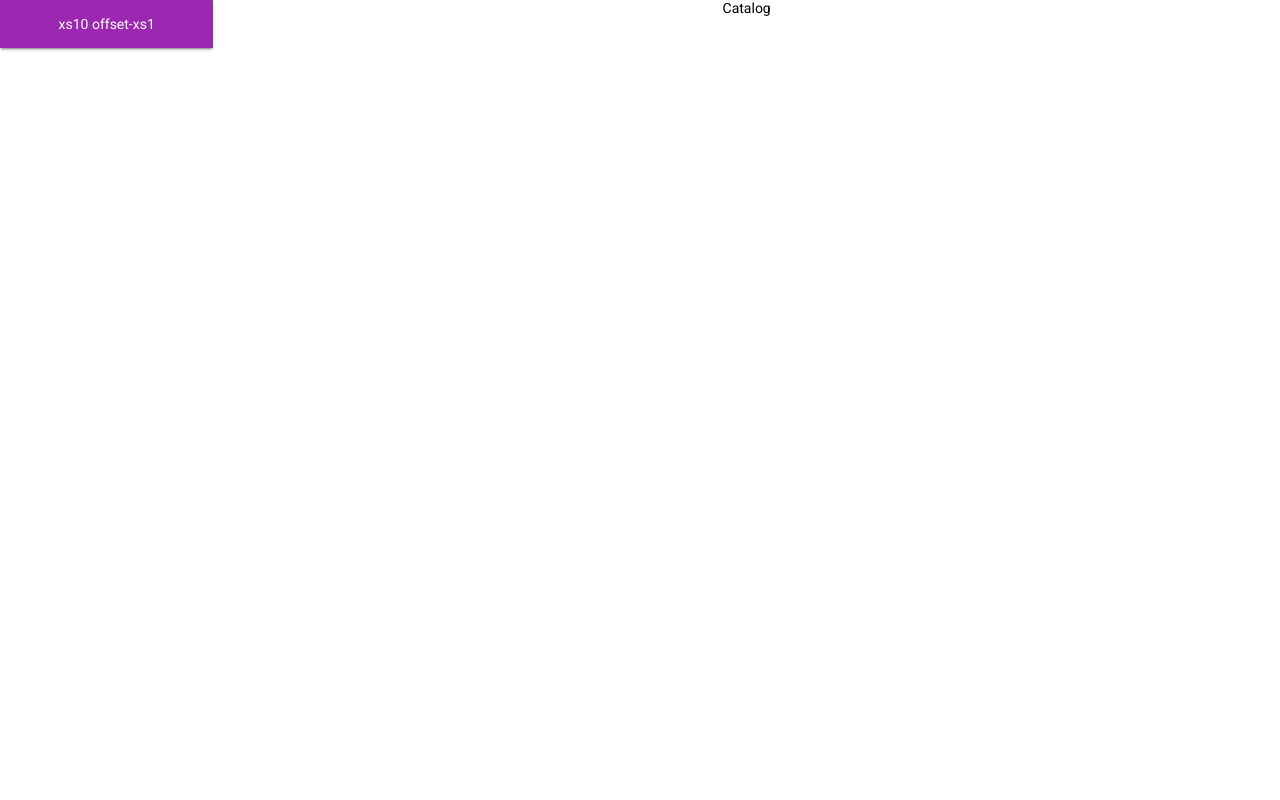
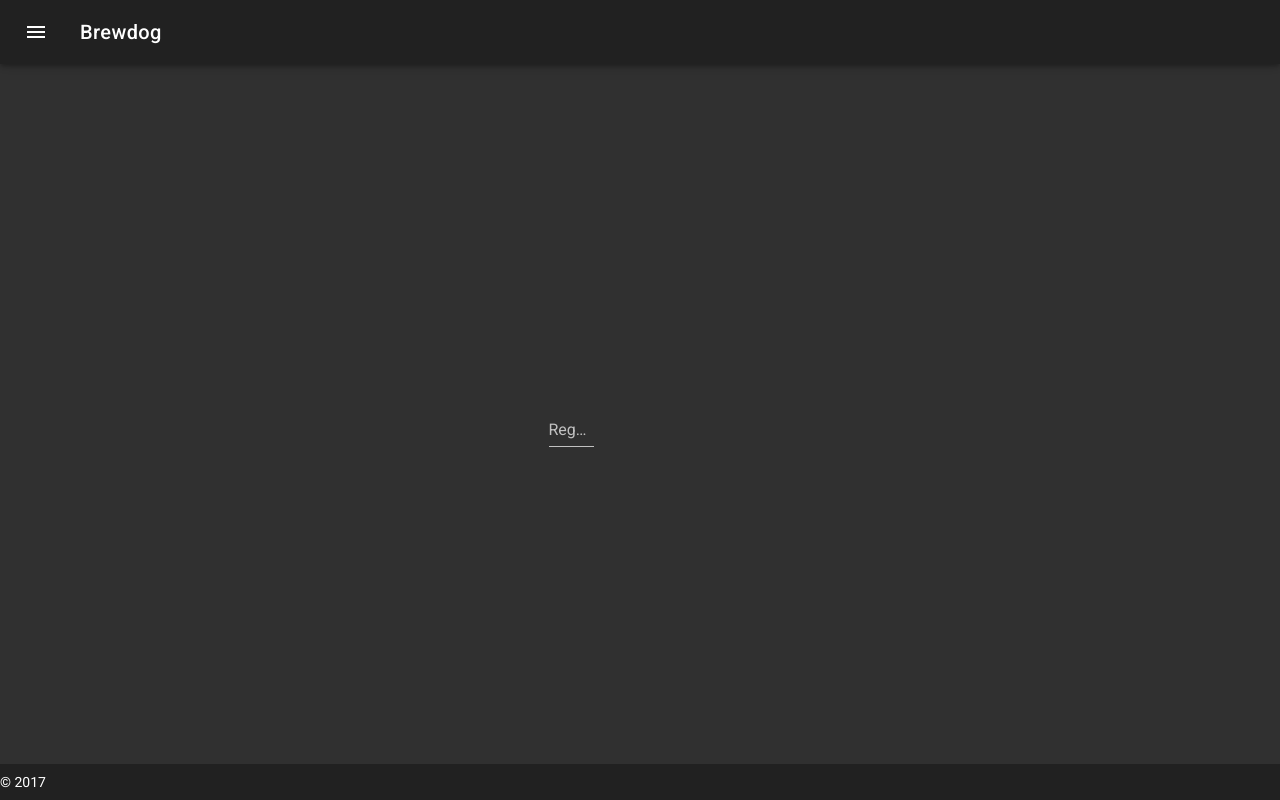
Before and after one commit to Amondt/Brewdog-catalog-project, a Vue app in the folder front/: page / in a window 1280 px wide. Built offline with nearby package versions, Linux system fonts and the light colour scheme.

Commit message:
search area

```diff
--- a/front/src/App.vue
+++ b/front/src/App.vue
@@ -1,25 +1,31 @@
 <template>
     <div id="app">
-        <v-container fluid fill-height pa-0>
-            <v-layout row>
-                <v-flex xs2>
-                    <MenuLeft />
-                </v-flex>
-                <v-flex>
-                    <router-view :key="1"/>
-                </v-flex>
-            </v-layout>
-        </v-container>
+        <v-app id="inspire" dark>
+
+            <Drawer ref="drawer"/>
+
+            <Toolbar @toggleDrawer="$refs.drawer.toggleDrawer()"/>
+
+            <Views />
+
+            <Vfooter />
+        </v-app>
     </div>
 </template>
 
 <script>
-import MenuLeft from './menu/MenuLeft.vue'
+import Drawer from '@/menu/Drawer'
+import Toolbar from '@/header/Toolbar'
+import Views from '@/views/Views'
+import Vfooter from '@/footer/Vfooter'
 
 export default {
     name: 'app',
     components: {
-        MenuLeft
+        Drawer,
+        Toolbar,
+        Views,
+        Vfooter
     }
 }
 </script>
--- /dev/null
+++ b/front/src/components/SearchArea.vue
@@ -0,0 +1,22 @@
+<template>
+    <v-container>
+        <v-layout row wrap>
+            <v-flex xs12 sm6 md3>
+                <v-text-field label="Regular">
+
+                </v-text-field>
+            </v-flex>
+        </v-layout>
+    </v-container>
+</template>
+
+<script>
+export default {
+    name: 'searchArea'
+
+}
+</script>
+
+<style scoped>
+
+</style>
--- /dev/null
+++ b/front/src/footer/Vfooter.vue
@@ -0,0 +1,15 @@
+<template>
+    <v-footer fixed>
+        <span>&copy; 2017</span>
+    </v-footer>
+</template>
+
+<script>
+export default {
+    name: 'vfooter'
+}
+</script>
+
+<style>
+
+</style>
--- /dev/null
+++ b/front/src/header/Toolbar.vue
@@ -0,0 +1,16 @@
+<template>
+    <v-toolbar app fixed clipped-left>
+        <v-toolbar-side-icon @click.stop="$emit('toggleDrawer')"></v-toolbar-side-icon>
+        <v-toolbar-title>Brewdog</v-toolbar-title>
+    </v-toolbar>
+</template>
+
+<script>
+export default {
+    name: 'toolbar'
+}
+</script>
+
+<style>
+
+</style>
--- /dev/null
+++ b/front/src/menu/Drawer.vue
@@ -0,0 +1,59 @@
+<template>
+    <v-navigation-drawer hide-overlay clipped fixed v-model="drawer" :mini-variant="mini" app>
+
+        <v-list class="mt-1">
+            <v-list-tile v-if="mini" @click.stop="mini = !mini">
+                <v-list-tile-action>
+                    <v-icon>chevron_right</v-icon>
+                </v-list-tile-action>
+            </v-list-tile>
+
+            <v-list-tile v-else>
+                <v-layout justify-end>
+                    <v-flex shrink>
+                        <v-btn flat @click.stop="mini = !mini">
+                            <v-icon >chevron_left</v-icon>
+                            <span>clip</span>
+                        </v-btn>
+                    </v-flex>
+                </v-layout>
+            </v-list-tile>
+        </v-list>
+
+        <v-list>
+            <v-list-tile v-for="item in menu" :key="item.name" router :to="item.path" @click.stop="toggleDrawer">
+                <v-list-tile-action>
+                    <v-icon>{{ item.icon }}</v-icon>
+                </v-list-tile-action>
+                <v-list-tile-content>
+                    <v-list-tile-title>{{ item.name }}</v-list-tile-title>
+                </v-list-tile-content>
+            </v-list-tile>
+        </v-list>
+    </v-navigation-drawer>
+</template>
+
+<script>
+export default {
+    name: 'drawer',
+    data () {
+        return {
+            drawer: false,
+            mini: false,
+            menu: [
+                { name: 'Catalog', icon: 'search', path: '/catalog' },
+                { name: 'About', icon: 'weekend', path: '/about' }
+            ]
+        }
+    },
+    methods: {
+        toggleDrawer () {
+            this.drawer = !this.drawer
+        }
+    }
+}
+</script>
+
+<style scoped>
+
+</style>
--- a/front/src/menu/MenuLeft.vue
+++ /dev/null
@@ -1,21 +0,0 @@
-<template>
-    <div id="main">
-        <v-card dark color="purple">
-            <v-card-text>xs10 offset-xs1</v-card-text>
-        </v-card>
-    </div>
-</template>
-
-<script>
-export default {
-    name: 'menuLeft'
-
-}
-</script>
-
-<style scoped>
-#main {
-    background: #666;
-    color: #fefefe;
-}
-</style>
--- a/front/src/views/Catalog.vue
+++ b/front/src/views/Catalog.vue
@@ -1,12 +1,17 @@
 <template>
     <div>
-        Catalog
+        <SearchArea />
     </div>
 </template>
 
 <script>
+import SearchArea from '../components/SearchArea'
+
 export default {
-    name: 'catalog'
+    name: 'catalog',
+    components: {
+        SearchArea
+    }
 
 }
 </script>
--- /dev/null
+++ b/front/src/views/Views.vue
@@ -0,0 +1,22 @@
+<template>
+    <v-content>
+        <v-container fluid fill-height>
+            <v-layout justify-center align-center>
+                <v-flex shrink>
+                    <router-view key="routerView"/>
+                </v-flex>
+            </v-layout>
+        </v-container>
+    </v-content>
+</template>
+
+<script>
+export default {
+    name: 'views'
+
+}
+</script>
+
+<style>
+
+</style>
```
Also changed, not shown: front/src/api/punkApi/punkApiMethods.js (added, +10 -0 lines), front/src/components/HelloWorld.vue (deleted, +0 -58 lines).
